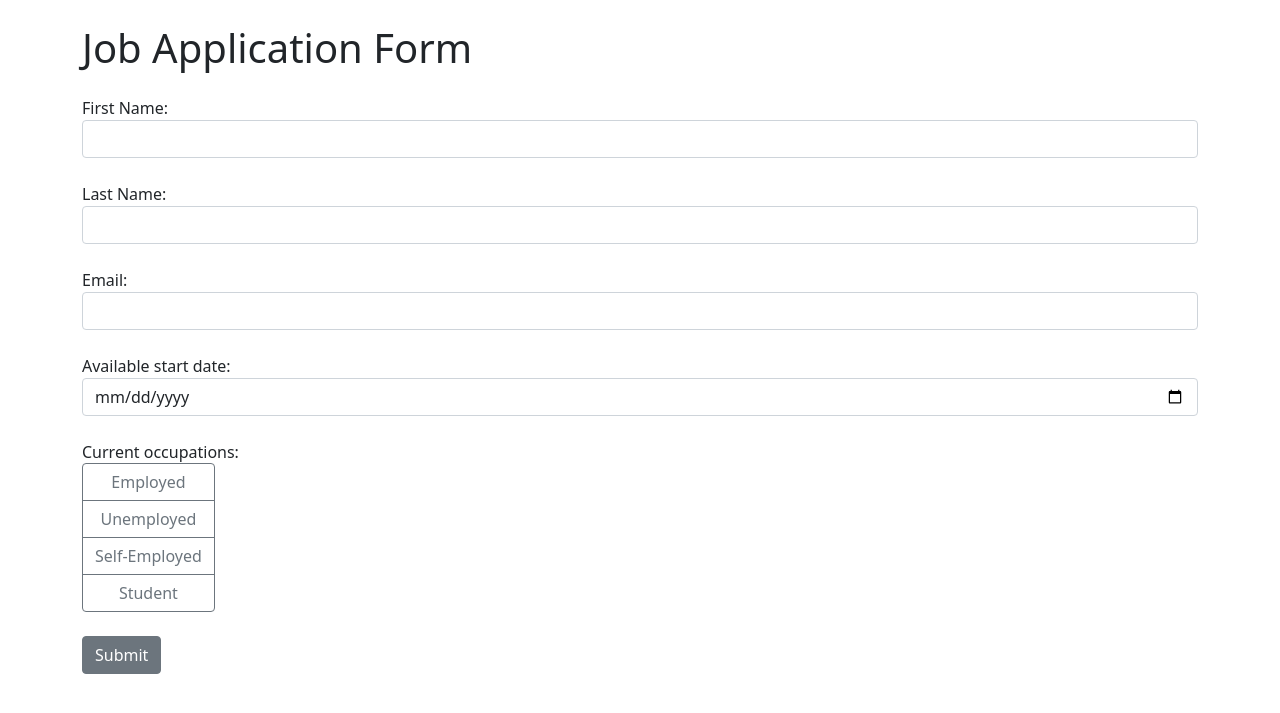
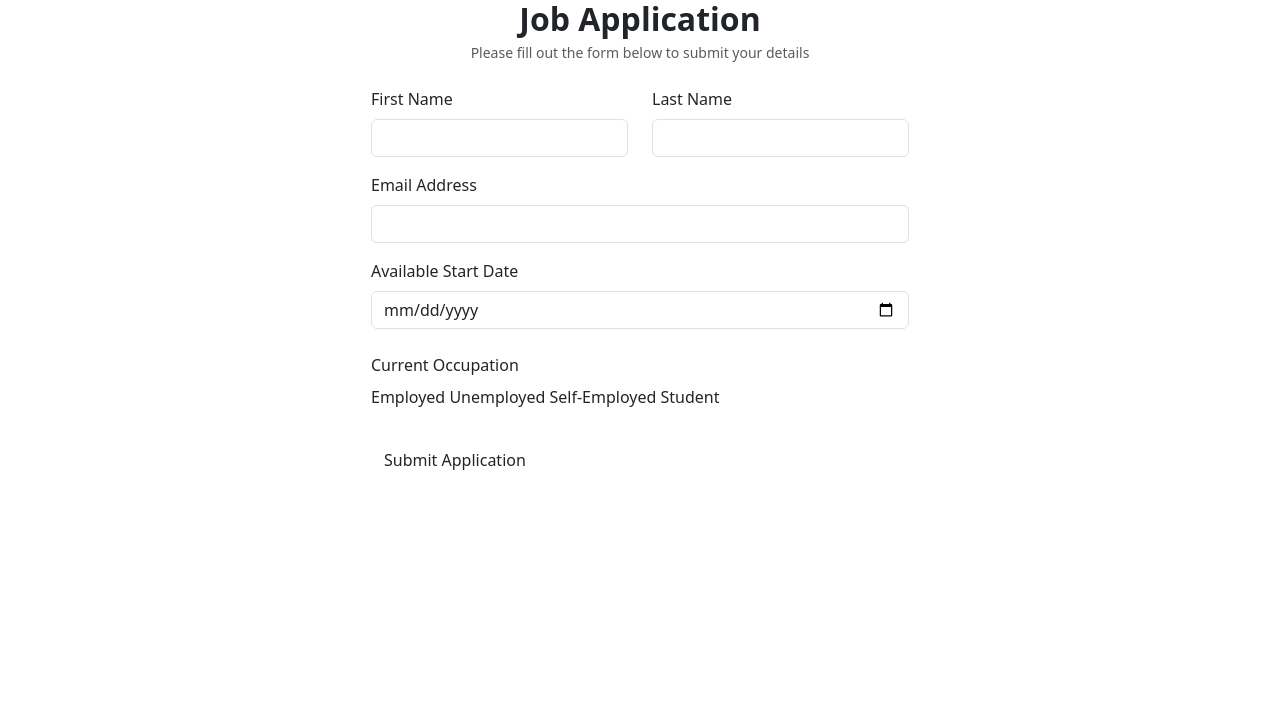
Before and after one commit to AndrewTechTips/Flask-Form, a Flask app: page / in a window 1280 px wide. Shown: the top 713 px of the page. Run offline with Flask 3, Linux system fonts and the light colour scheme.

Commit message:
update job application form layout and styles for improved user experience

```diff
--- a/templates/index.html
+++ b/templates/index.html
@@ -1,73 +1,79 @@
 <!DOCTYPE html>
 <html lang="en">
-    <head>
-        <meta charset="UTF-8">
-        <meta name="viewport" content="width=device-width, initial-scale=1, shrink-to-fit=no">
-        <title>Title</title>
+<head>
+    <meta charset="UTF-8">
+    <meta name="viewport" content="width=device-width, initial-scale=1, shrink-to-fit=no">
+    <title>Job Application Form</title>
 
-        <link rel="stylesheet" href="https://cdn.jsdelivr.net/npm/bootstrap@5.1.3/dist/css/bootstrap.min.css">
+    <link rel="stylesheet" href="https://cdn.jsdelivr.net/npm/bootstrap@5.3.2/dist/css/bootstrap.min.css">
 
-    </head>
+    <link rel="preconnect" href="https://fonts.googleapis.com">
+    <link rel="preconnect" href="https://fonts.gstatic.com" crossorigin>
+    <link href="https://fonts.googleapis.com/css2?family=Inter:wght@400;500;600;700&display=swap" rel="stylesheet">
 
-    <body>
-        <div class="container">
-            <h1 class="mt-4 mb-4">Job Application Form</h1>
+    <link rel="stylesheet" href="{{ url_for('static', filename='css/style.css') }}">
+</head>
+<body>
+    <div class="container d-flex justify-content-center">
+        <div class="form-card">
+            <h2 class="fw-bold mb-1 text-center">Job Application</h2>
+            <p class="text-muted text-center mb-4 small">Please fill out the form below to submit your details</p>
 
-            <form method="post">
-                <div class="form-group mb-4">
-                    <label for="first_name">First Name:</label>
-                    <input class="form-control" type="text" id="first_name" name="first_name" required>
+            {% with messages = get_flashed_messages(with_categories=true) %}
+                {% if messages %}
+                    {% for category, message in messages %}
+                        <div class="alert alert-{{ 'danger' if category == 'danger' else 'warning' if category == 'warning' else 'success' }} alert-dismissible fade show border-0 mb-4 text-white" role="alert" style="background-color: rgba(99, 102, 241, 0.2); border: 1px solid rgba(99, 102, 241, 0.4) !important;">
+                            {{ message }}
+                            <button type="button" class="btn-close btn-close-white" data-bs-dismiss="alert" aria-label="Close"></button>
+                        </div>
+                    {% endfor %}
+                {% endif %}
+            {% endwith %}
+
+            <form method="post" autocomplete="off">
+                <div class="row">
+                    <div class="col-md-6 mb-3">
+                        <label for="first_name" class="form-label">First Name</label>
+                        <input type="text" class="form-control" id="first_name" name="first_name" required>
+                    </div>
+                    <div class="col-md-6 mb-3">
+                        <label for="last_name" class="form-label">Last Name</label>
+                        <input type="text" class="form-control" id="last_name" name="last_name" required>
+                    </div>
                 </div>
 
-                <div class="form-group mb-4">
-                    <label for="last_name">Last Name:</label>
-                    <input class="form-control" type="text" id="last_name" name="last_name" required>
+                <div class="mb-3">
+                    <label for="email" class="form-label">Email Address</label>
+                    <input type="email" class="form-control" id="email" name="email" required>
                 </div>
 
-                <div class="form-group mb-4">
-                    <label for="email">Email:</label>
-                    <input class="form-control" type="email" id="email" name="email" required>
+                <div class="mb-4">
+                    <label for="date" class="form-label">Available Start Date</label>
+                    <input type="date" class="form-control" id="date" name="date" required>
                 </div>
 
-                <div class="form-group mb-4">
-                    <label for="date">Available start date:</label>
-                    <input class="form-control" type="date" id="date" name="date" required>
+                <div class="mb-4">
+                    <label class="form-label">Current Occupation</label>
+                    <div class="occupation-grid">
+                        <input type="radio" class="btn-check" id="employed" name="occupation" value="employed" required>
+                        <label class="btn-custom-outline" for="employed">Employed</label>
+
+                        <input type="radio" class="btn-check" id="unemployed" name="occupation" value="unemployed" required>
+                        <label class="btn-custom-outline" for="unemployed">Unemployed</label>
+
+                        <input type="radio" class="btn-check" id="self-employed" name="occupation" value="self-employed" required>
+                        <label class="btn-custom-outline" for="self-employed">Self-Employed</label>
+
+                        <input type="radio" class="btn-check" id="student" name="occupation" value="student" required>
+                        <label class="btn-custom-outline" for="student">Student</label>
+                    </div>
                 </div>
 
-                <div class="form-group mb-4">
-                    <label>Current occupations:</label>
-
-                    <br>
-
-                    <div class="btn-group-vertical"  id="occupation">
-                        <input class="btn-check form-control" type="radio" id="employed" name="occupation" value="employed" required>
-                        <label class="btn btn-outline-secondary" for="employed">Employed</label>
-
-                        <input class="btn-check form-control" type="radio" id="unemployed" name="occupation" value="unemployed" required>
-                        <label class="btn btn-outline-secondary" for="unemployed">Unemployed</label>
-
-                        <input class="btn-check form-control" type="radio" id="self-employed" name="occupation" value="self-employed" required>
-                        <label class="btn btn-outline-secondary" for="self-employed">Self-Employed</label>
-
-                        <input class="btn-check form-control" type="radio" id="student" name="occupation" value="student" required>
-                        <label class="btn btn-outline-secondary" for="student">Student</label>
-                    </div>
-
-                </div>
-                <button class="btn btn-secondary mb-4" type="submit">Submit</button>
-                {% with messages = get_flashed_messages() %}
-                {% if messages %}
-                <div class="alert alert-success">
-                    {% for message in messages %}
-                        {{ message }}
-                    {% endfor %}
-                </div>
-                {% endif %}
-                {% endwith %}
-
+                <button type="submit" class="btn btn-submit mt-2">Submit Application</button>
             </form>
         </div>
-        <script src="https://code.jquery.com/jquery-3.6.0.min.js"></script>
-        <script src="https://cdn.jsdelivr.net/npm/bootstrap@5.1.3/dist/js/bootstrap.min.js"></script>
-    </body>
+    </div>
+
+    <script src="https://cdn.jsdelivr.net/npm/bootstrap@5.3.2/dist/js/bootstrap.bundle.min.js"></script>
+</body>
 </html>
```
